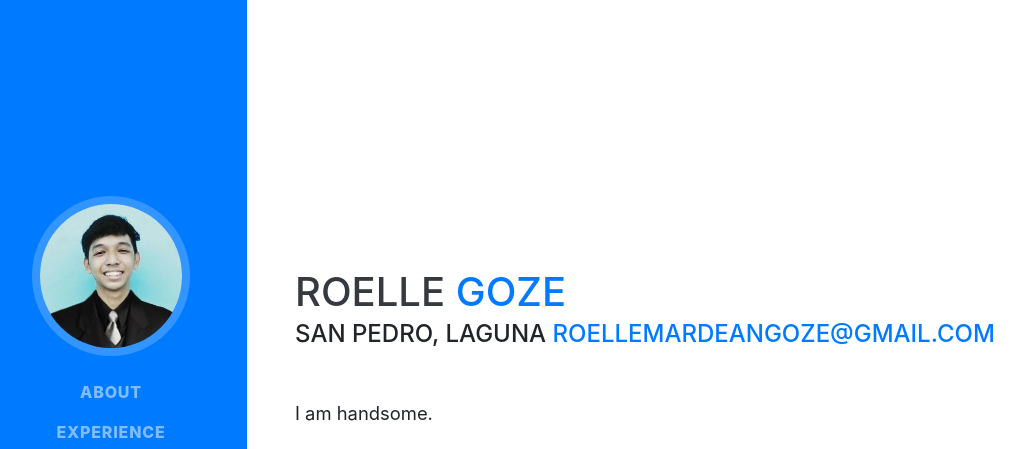
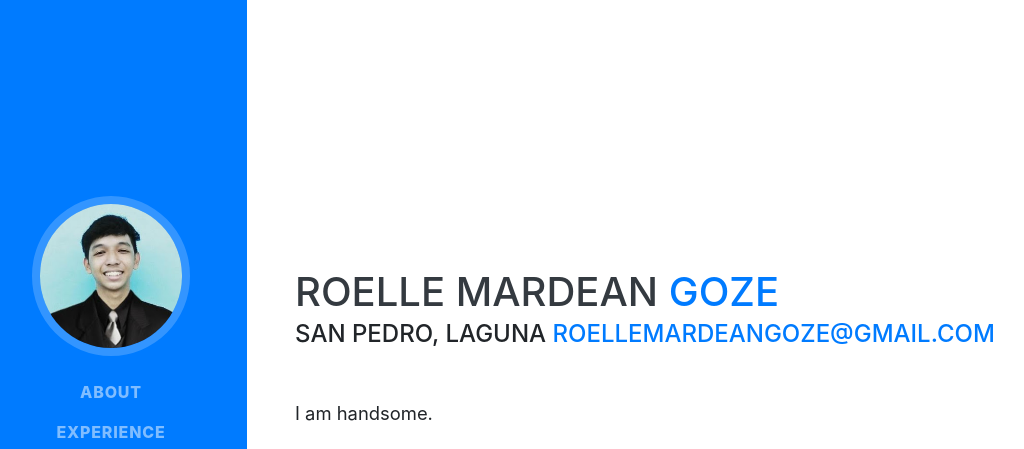
Before and after one commit to roellegoze/roellegoze.github.io, a website with bundled scripts: page index.html in a window 1280 px wide. Shown: the top 449 px of the page, without its empty margins (25-1049 px from the left). Built offline with nearby package versions, Linux system fonts and the light colour scheme; a web font is replaced by a local one.

Commit message:
Update index.html

```diff
--- a/index.html
+++ b/index.html
@@ -27,7 +27,7 @@
 
   <nav class="navbar navbar-expand-lg navbar-dark bg-primary fixed-top" id="sideNav">
     <a class="navbar-brand js-scroll-trigger" href="#page-top">
-      <span class="d-block d-lg-none">Roelle Mardean C.ss Goze</span>
+      <span class="d-block d-lg-none">Roelle Mardean C. Goze</span>
       <span class="d-none d-lg-block">
         <img class="img-fluid img-profile rounded-circle mx-auto mb-2" src="img/goze.jpg" alt="">
       </span>
@@ -63,7 +63,7 @@
 
     <section class="resume-section p-3 p-lg-5 d-flex align-items-center" id="about">
       <div class="w-100">
-        <h1 class="mb-0">Roelle
+        <h1 class="mb-0">Roelle Mardean
           <span class="text-primary">Goze</span>
         </h1>
         <div class="subheading mb-5">San Pedro, Laguna
```
